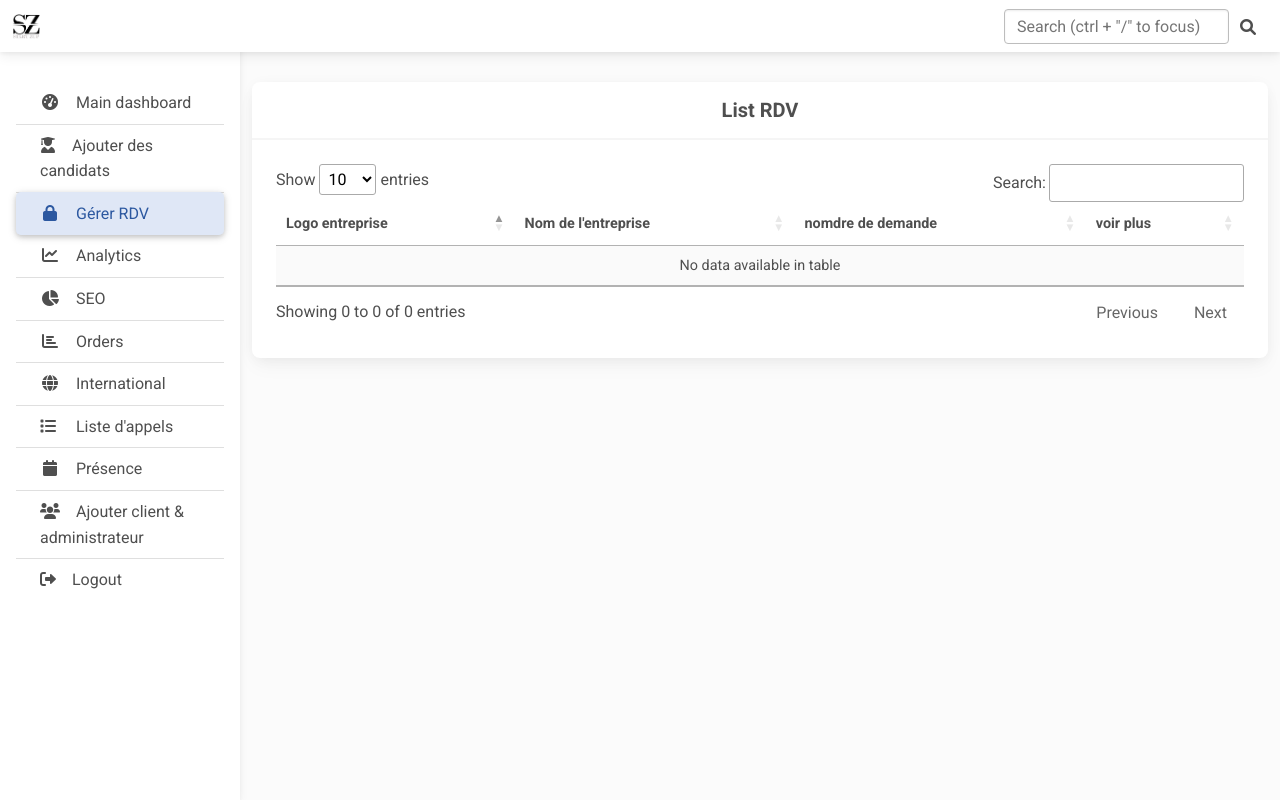
After one commit to HamilaStartZup/Dashboard_startZupv1, a PHP site: page /Dashboard_admin/List_rdv.php in a window 1280 px wide. The commit adds this page. Run offline with PHP 8.4, Linux system fonts and the light colour scheme; the visitor is signed in with stand-in values (Sample User, id 1); data that the repository does not hold is empty; some libraries are stand-ins or nearby versions.

Commit message:
commit gerre RDV

```diff
--- /dev/null
+++ b/Dashboard_admin/List_rdv.php
@@ -0,0 +1,230 @@
+<?php
+include("../config.php");
+
+session_start();
+// Si l'utilisateur n'ai pas administrateur, il est redirigé vers la page d'accueil
+if ($_SESSION['status'] != "Admin") {
+    header("Location: ../failedAccess.php");
+}
+
+ // requête pour récupérer la liste des  client qui ont  des  rdv et le nombre de  rdv  par  client
+ $queryRDV = "SELECT  users_id,username,logo,rdv_number,Email  from users INNER JOIN (SELECT COUNT(*) as rdv_number,`users_id` FROM `rdv` GROUP BY`users_id`) as R ON users.id=R.users_id;";
+ $stmtRDV = $conn->prepare($queryRDV);
+ $stmtRDV ->execute();
+ $RDVS = $stmtRDV ->fetchAll(PDO::FETCH_ASSOC);
+?>
+
+<!DOCTYPE html>
+<html lang="fr">
+
+<head>
+    <!-- Font Awesome -->
+    <link href="https://cdnjs.cloudflare.com/ajax/libs/font-awesome/6.0.0/css/all.min.css" rel="stylesheet" />
+    <!-- Google Fonts -->
+    <link href="https://fonts.googleapis.com/css?family=Roboto:300,400,500,700&display=swap" rel="stylesheet" />
+    <!-- MDB -->
+    <link href="https://cdnjs.cloudflare.com/ajax/libs/mdb-ui-kit/6.4.1/mdb.min.css" rel="stylesheet" />
+    <!--Datatable plugin CSS file -->
+    <link rel="stylesheet" href="https://cdn.datatables.net/1.10.22/css/jquery.dataTables.min.css" />
+
+    <!--jQuery library file -->
+    <script type="text/javascript" src="https://code.jquery.com/jquery-3.5.1.js">
+    </script>
+
+    <!--Datatable plugin JS library file -->
+    <script type="text/javascript" src="https://cdn.datatables.net/1.10.22/js/jquery.dataTables.min.js">
+    </script>
+    <style>
+        body {
+            background-color: #fbfbfb;
+        }
+
+        @media (min-width: 991.98px) {
+            main {
+                padding-left: 240px;
+            }
+        }
+
+        /* Sidebar */
+        .sidebar {
+            position: fixed;
+            top: 0;
+            bottom: 0;
+            left: 0;
+            padding: 58px 0 0;
+            /* Height of navbar */
+            box-shadow: 0 2px 5px 0 rgb(0 0 0 / 5%), 0 2px 10px 0 rgb(0 0 0 / 5%);
+            width: 240px;
+            z-index: 600;
+        }
+
+        @media (max-width: 991.98px) {
+            .sidebar {
+                width: 100%;
+            }
+        }
+
+        .sidebar .active {
+            border-radius: 5px;
+            box-shadow: 0 2px 5px 0 rgb(0 0 0 / 16%), 0 2px 10px 0 rgb(0 0 0 / 12%);
+        }
+
+        .sidebar-sticky {
+            position: relative;
+            top: 0;
+            height: calc(100vh - 48px);
+            padding-top: 0.5rem;
+            overflow-x: hidden;
+            overflow-y: auto;
+            /* Scrollable contents if viewport is shorter than content. */
+        }
+
+        .pagination {
+            display: flex;
+            justify-content: center;
+            align-items: center;
+            margin-top: 1rem;
+        }
+
+        .pagination a {
+            margin: 0 0.5rem;
+        }
+    </style>
+</head>
+
+<body>
+    <!-- Main Navigation -->
+    <header>
+        <!-- Sidebar -->
+        <nav id="sidebarMenu" class="collapse d-lg-block sidebar collapse bg-white">
+            <div class="position-sticky">
+                <div class="list-group list-group-flush mx-3 mt-4">
+                    <a href="./dashboard.php" class="list-group-item list-group-item-action py-2 ripple">
+                        <i class="fas fa-tachometer-alt fa-fw me-3"></i><span>Main dashboard</span>
+                    </a>
+                    <a href="./addCandidats.php" class="list-group-item list-group-item-action py-2 ripple ">
+                        <i class="fas fa-user-graduate me-3"></i><span>Ajouter des candidats</span>
+                    </a>
+                    <a href="#" class="list-group-item list-group-item-action py-2 ripple active " aria-current="true"><i class="fas fa-lock fa-fw me-3"></i><span>Gérer RDV</span></a>
+                    <a href="#" class="list-group-item list-group-item-action py-2 ripple"><i class="fas fa-chart-line fa-fw me-3"></i><span>Analytics</span></a>
+                    <a href="#" class="list-group-item list-group-item-action py-2 ripple">
+                        <i class="fas fa-chart-pie fa-fw me-3"></i><span>SEO</span>
+                    </a>
+                    <a href="#" class="list-group-item list-group-item-action py-2 ripple"><i class="fas fa-chart-bar fa-fw me-3"></i><span>Orders</span></a>
+                    <a href="#" class="list-group-item list-group-item-action py-2 ripple"><i class="fas fa-globe fa-fw me-3"></i><span>International</span></a>
+                    <a href="listeAppels.php" class="list-group-item list-group-item-action py-2 ripple ripple s"><i class="fa-sharp fa-solid fa-list me-3"></i>
+                        <span>Liste d'appels</span></a>
+                    <a href="./presence.php" class="list-group-item list-group-item-action py-2 ripple"><i class="fas fa-calendar fa-fw me-3"></i><span>Présence</span></a>
+                    <a href="./add_client_admin.php" class="list-group-item list-group-item-action py-2 ripple"><i class="fas fa-users fa-fw me-3"></i><span>Ajouter client & administrateur</span></a>
+                    <a href="../logout.php" class="list-group-item list-group-item-action py-2 ripple"><i class="fa-solid fa-right-from-bracket me-3"></i><span>Logout</span></a>
+                </div>
+            </div>
+        </nav>
+        <!-- Sidebar -->
+
+        <!-- Navbar -->
+        <nav id="main-navbar" class="navbar navbar-expand-lg navbar-light bg-white fixed-top">
+            <!-- Container wrapper -->
+            <div class="container-fluid">
+                <!-- Toggle button -->
+                <button class="navbar-toggler" type="button" data-mdb-toggle="collapse" data-mdb-target="#sidebarMenu" aria-controls="sidebarMenu" aria-expanded="false" aria-label="Toggle navigation">
+                    <i class="fas fa-bars"></i>
+                </button>
+
+                <!-- Brand -->
+                <a class="navbar-brand" href="#">
+                    <img src="../images/icon.png" height="25" alt="KJJJ" />
+                </a>
+                <!-- Search form -->
+                <form class="d-none d-md-flex input-group w-auto my-auto">
+                    <input autocomplete="off" type="search" class="form-control rounded" placeholder='Search (ctrl + "/" to focus)' style="min-width: 225px" />
+                    <span class="input-group-text border-0"><i class="fas fa-search"></i></span>
+                </form>
+            </div>
+            <!-- Container wrapper -->
+        </nav>
+        <!-- Navbar -->
+    </header>
+    <!-- Main Navigation -->
+
+    <!-- Main layout -->
+    <main style="margin-top: 58px">
+        <div class="container pt-4">
+
+            <!-- Section: Sales Performance KPIs -->
+            <section class="mb-4">
+                <div class="card">
+                    <div class="card-header text-center py-3">
+                        <h5 class="mb-0 text-center">
+                            <strong>List RDV</strong>
+                        </h5>
+
+
+                    </div>
+                    <div class="card-body">
+
+                        <table id="example" class="table table-striped nowrap" style="width:100%">
+                            <thead>
+                                <tr>
+                                    <th>Logo entreprise</th>
+                                    <th>Nom de l'entreprise</th>
+                                    <th>nomdre de demande</th>
+                                    <th>voir plus</th>
+
+                                </tr>
+                            </thead>
+                            <tbody>
+                                <?php
+                                     foreach ($RDVS as $RDV) {
+                                            echo'       <tr>
+                                            <td>';
+
+                                               echo"<img src='$RDV[logo]' alt='' style='width: 45px; height: 45px' />";
+
+                                           echo' </td>
+                                            <td>';
+
+       echo$RDV['username'];
+
+        echo'</td>
+        <td> <h3> <span class="badge badge-primary">';echo$RDV['rdv_number'];echo'</span></h3>';
+
+        echo'</td>';
+        $url="./mange_rdv.php?users_id=".$RDV["users_id"]."& email=".$RDV["Email"];
+        echo"<td> <a  href='$url'><i class='fas fa-angles-right'></i></a></td> ";
+
+                                       echo' </tr>';
+
+
+
+                                     }
+
+                                ?>
+
+
+
+                            </tbody>
+                        </table>
+                    </div>
+                </div>
+
+
+
+
+            </section>
+            <!-- Section: Statistics with subtitles -->
+
+        </div>
+    </main>
+    <!-- Main layout -->
+
+    <!-- MDB -->
+    <script>
+        $('#example').DataTable({
+            responsive: true
+        });
+    </script>
+    <script type="text/javascript" src="https://cdnjs.cloudflare.com/ajax/libs/mdb-ui-kit/6.4.1/mdb.min.js"></script>
+</body>
+
+</html>
--- a/Dashboard_admin/dashboard.php
+++ b/Dashboard_admin/dashboard.php
@@ -146,7 +146,7 @@
       <a
           href="#"
           class="list-group-item list-group-item-action py-2 ripple"
-          ><i class="fas fa-lock fa-fw me-3"></i><span>Password</span></a
+          ><i class="fas fa-lock fa-fw me-3"></i><span>Gérer RDV</span></a
         >
       <a
           href="#"
```
Also changed, not shown: Dashboard_admin/delete_rdv.php (added, +11 -0 lines), Dashboard_admin/mange_rdv.php (added, +253 -0 lines), Dashboard_admin/validate_rdv.php (added, +19 -0 lines).
